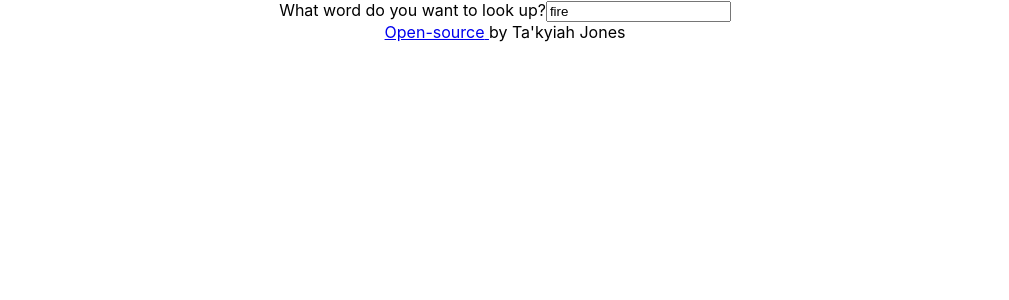
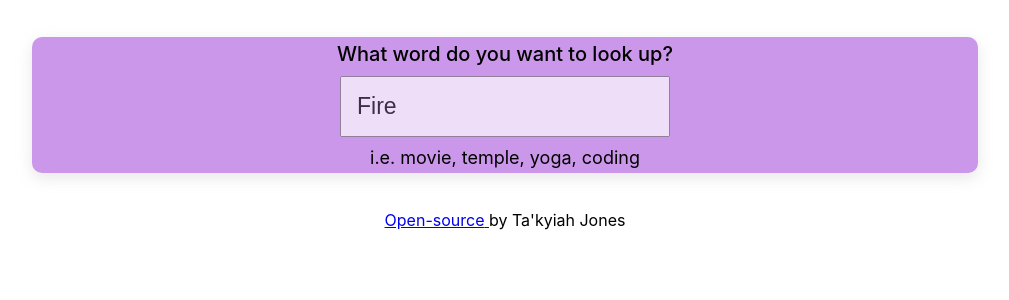
Before and after one commit to Kyicodes/react-dictionary, a React (Create React App) app: page / in a window 1280 px wide. Shown: the top 300 px of the page, without its empty margins (135-1144 px from the left). Built offline with nearby package versions, Linux system fonts and the light colour scheme; no server answers.

Commit message:
Styled dictionary display

```diff
--- a/src/App.css
+++ b/src/App.css
@@ -2,26 +2,12 @@
   text-align: center;
 }
 
-.App-logo {
-  height: 40vmin;
-  pointer-events: none;
-}
+
 
 @media (prefers-reduced-motion: no-preference) {
   .App-logo {
     animation: App-logo-spin infinite 20s linear;
   }
-}
-
-.App-header {
-  background-color: #282c34;
-  min-height: 100vh;
-  display: flex;
-  flex-direction: column;
-  align-items: center;
-  justify-content: center;
-  font-size: calc(10px + 2vmin);
-  color: white;
 }
 
 .App-link {
@@ -32,6 +18,7 @@
   from {
     transform: rotate(0deg);
   }
+
   to {
     transform: rotate(360deg);
   }
--- a/src/App.js
+++ b/src/App.js
@@ -4,7 +4,7 @@ import Dictionary from "./Dictonary";
 function App() {
   return (
     <div className="App">
-      <Dictionary defaultKeyword="fire" />
+      <Dictionary defaultKeyword="Fire" />
       <footer>
         <a
           href="https://github.com/Kyicodes/react-dictionary"
--- /dev/null
+++ b/src/Dictionary.css
@@ -0,0 +1,31 @@
+.Dictionary {
+    margin: 0 auto;
+    padding: 30px;
+    max-width: 960px;
+    border-radius: 10px;
+
+}
+
+.Dictionary section {
+    background: #cb97ea;
+    border-radius: 10px;
+    box-shadow: rgba(187, 187, 187, 0.35) 0px 5px 15px;
+    padding: 5px;
+    margin: 7px;
+}
+
+.Dictionary .hint {
+    font-size: 18px;
+}
+
+.Dictionary label {
+    font-size: 20px;
+    font-weight: 500;
+}
+
+.Dictionary input {
+    font-size: 23px;
+    opacity: 69%;
+    padding: 15px;
+    margin: 10px;
+}
--- a/src/Dictonary.js
+++ b/src/Dictonary.js
@@ -2,6 +2,7 @@ import React, { useState } from "react";
 import axios from "axios";
 
 import Result from "./Result";
+import "./Dictionary.css";
 
 export default function Dictionary(props) {
   let [keyword, setKeyword] = useState(props.defaultKeyword);
@@ -33,17 +34,19 @@ export default function Dictionary(props) {
   if (loaded) {
     return (
       <div className="Dictionary">
+        <section>
+          <label>What word do you want to look up?</label>
           <form onSubmit={handleSubmit}>
-          <label>What word do you want to look up?</label>
             <input
               type="search"
               defaultValue={props.defaultKeyword}
               placeholder="Type a word"
               onChange={keywordsChange}
             />
-
+          </form>
+          <small className="hint">i.e. movie, temple, yoga, coding</small>
+        </section>
         <Result definition={definition} />
-        </form>
       </div>
     );
   } else {
--- /dev/null
+++ b/src/Meaning.css
@@ -0,0 +1,3 @@
+.Meaning {
+    padding: 1px;
+}
--- a/src/Meaning.js
+++ b/src/Meaning.js
@@ -1,5 +1,7 @@
 import React from "react";
+
 import Synonyms from "./Synonyms";
+import "./Meaning.css";
 
 export default function Meanings(props) {
   if (props.meaning) {
@@ -8,7 +10,7 @@ export default function Meanings(props) {
         <h3>{props.meaning.partOfSpeech}</h3>
         <p>{props.meaning.definition}</p>
         <em>{props.meaning.example}</em>
-        <Synonyms synonyms={props.meaning.synonyms} />
+        <Synonyms synonym={props.meaning.synonyms} />
       </div>
     );
   } else {
```
Lines whose indentation alone changed are shown as unchanged.
